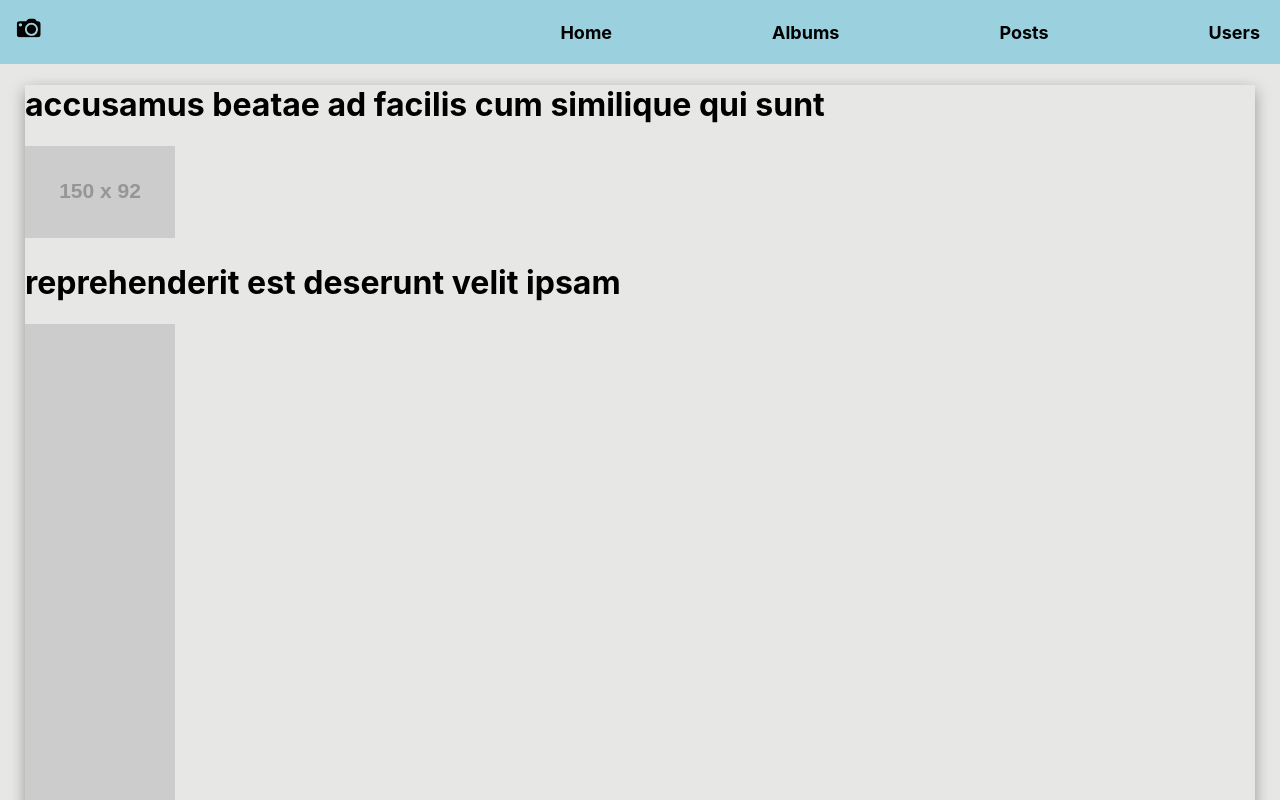
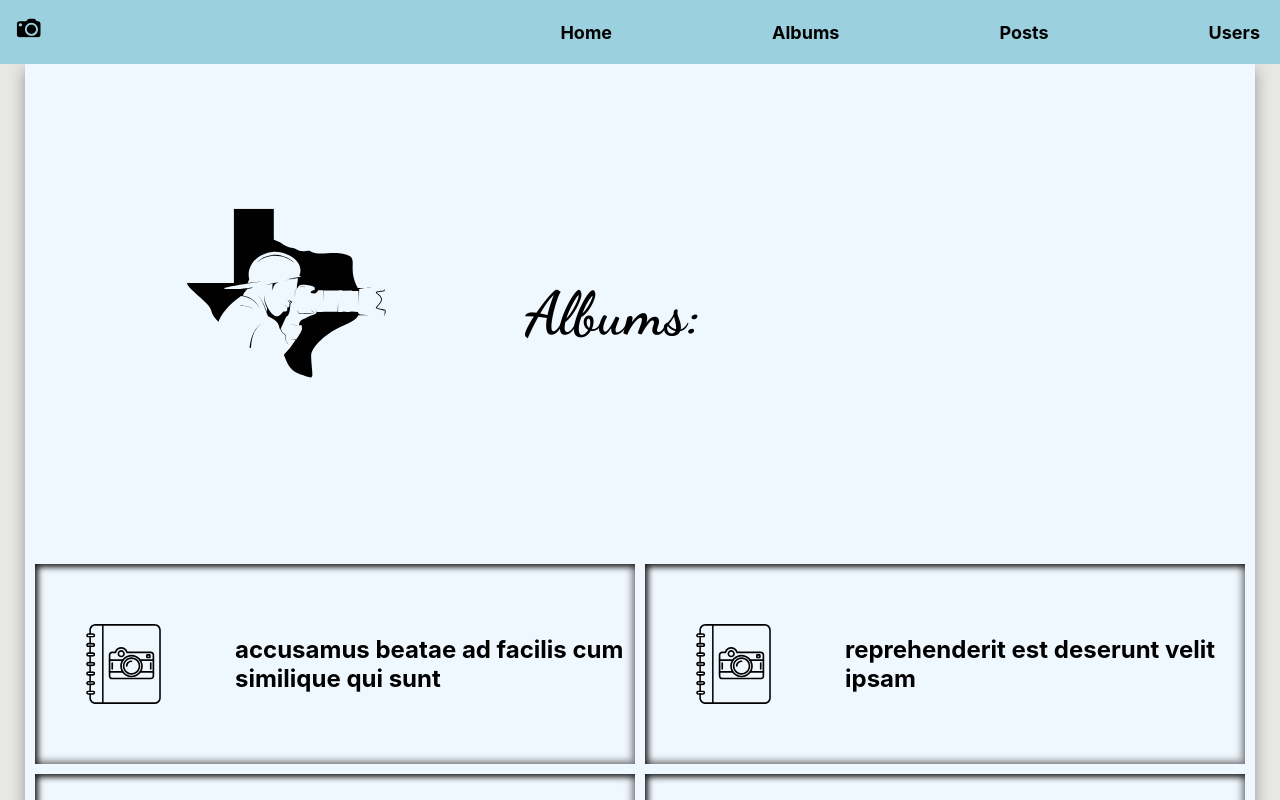
Before and after one commit to adomsnavicki/JSONAPI, a React (Create React App) app: page /albums in a window 1280 px wide. Shown: the top 800 px of the page. Built offline with nearby package versions, Linux system fonts and the light colour scheme; data requests are answered from the project's data file.

Commit message:
albums-done

```diff
--- a/src/JsonPages/JsonAlbumPage.js
+++ b/src/JsonPages/JsonAlbumPage.js
@@ -25,7 +25,7 @@ const JsonAlbumPage = () => {
       setAlbumTitle([userData]);
     });
   }, [id]);
-  console.log(albumPhotos);
+
   return (
     <div className="album-container">
       {albumTitle &&
--- a/src/JsonPages/JsonAlbumsPage.js
+++ b/src/JsonPages/JsonAlbumsPage.js
@@ -1,8 +1,14 @@
 import React from "react";
 import { useState } from "react";
 import { useEffect } from "react";
+import { Link } from "react-router-dom";
 import axios from "axios";
+import albumLogo from "../Svg/album.svg";
+import albumTitle from "../Svg/albumstitle.svg";
+import "../Scss/albumsPage.scss";
+
 const apiURL = `http://localhost:3000/`;
+
 const JsonAlbumsPage = () => {
   const [albums, setAlbums] = useState();
 
@@ -14,16 +20,29 @@ const JsonAlbumsPage = () => {
   }, []);
 
   return (
-    <div>
-      {albums &&
-        albums.length > 0 &&
-        albums.map((album) => (
-          <div>
-            <h1>{album.title}</h1>
-            <img src={album.thumbnailUrl} alt="album"></img>
-          </div>
-        ))}
-    </div>
+    <>
+      <div className="albums-top-title">
+        <img
+          className="albums-title-logo"
+          alt="albums-title"
+          src={albumTitle}
+        ></img>
+        <h1 className="albums-top-title-text">Albums:</h1>
+      </div>
+
+      <div className="albums-container">
+        {albums &&
+          albums.length > 0 &&
+          albums.map((album, index) => (
+            <div key={index} className="albums-wrapper">
+              <Link to={`/album/${album.albumId}/${album.id}`}>
+                <h2 className="albums-title">{album.title}</h2>
+                <img className="albums-logo" src={albumLogo} alt="album"></img>
+              </Link>
+            </div>
+          ))}
+      </div>
+    </>
   );
 };
 
--- /dev/null
+++ b/src/Scss/albumsPage.scss
@@ -0,0 +1,39 @@
+.albums-container {
+  background-color: aliceblue;
+  display: flex;
+  flex-wrap: wrap;
+  gap: 10px;
+  justify-content: center;
+  .albums-wrapper {
+    width: 600px;
+    box-shadow: rgb(24, 25, 26) 3px 3px 6px 0px inset,
+      rgba(66, 63, 63, 0.5) -3px -3px 6px 1px inset;
+    .album-title {
+      margin: 0;
+    }
+    .albums-logo {
+      width: 200px;
+    }
+    a {
+      display: flex;
+      justify-content: flex-end;
+      align-items: center;
+      flex-direction: row-reverse;
+      text-decoration: none;
+      color: black;
+      &:hover {
+        background-color: rgb(61, 57, 57);
+        color: white;
+      }
+    }
+  }
+}
+.albums-top-title {
+  background-color: aliceblue;
+  display: flex;
+  align-items: center;
+  .albums-top-title-text {
+    font-family: "Dancing Script", cursive;
+    font-size: 60px;
+  }
+}
```
Also changed, not shown: src/Svg/album.svg (added), src/Svg/albumstitle.svg (added).
